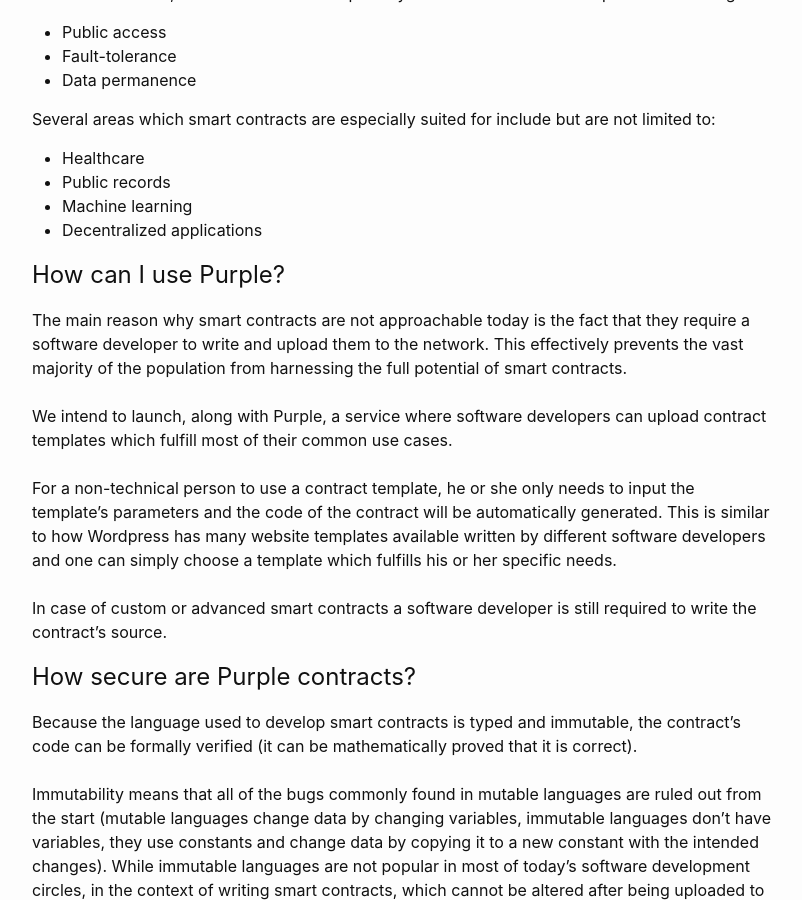
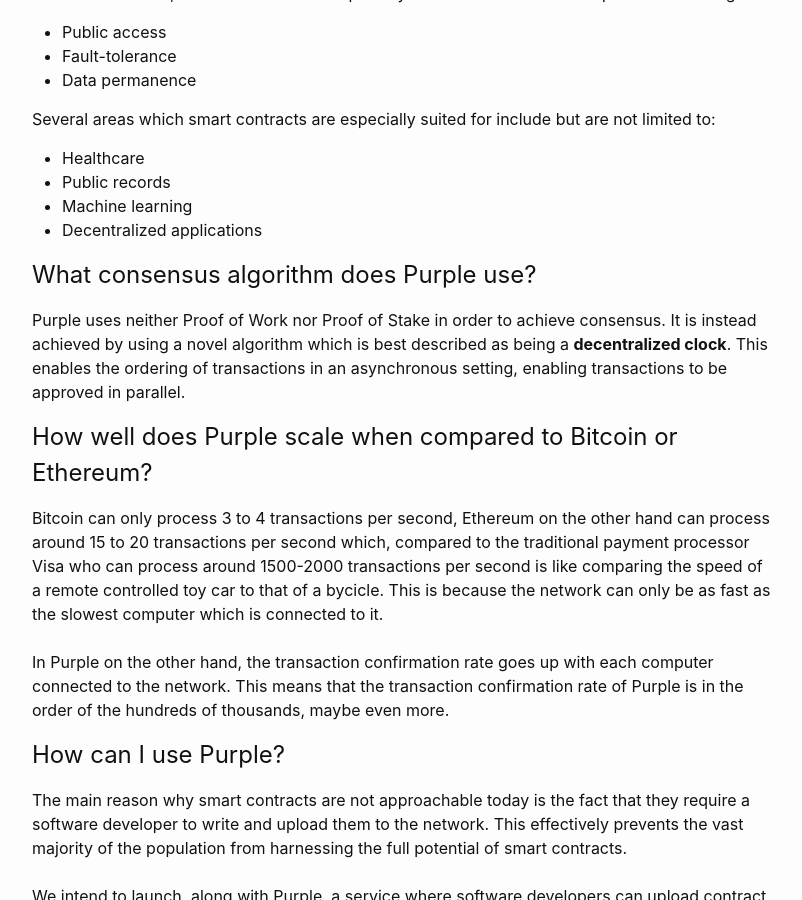
Before and after one commit to purpleprotocol/purpleprotocol.github.io, a Jekyll site: the page built from faq.md, in a window 1280 px wide and 900 px high, scrolled down 324 px. Shown: the whole window, without its empty margins (238-1040 px from the left). Built offline with Jekyll 4.4.1, drawn with Linux system fonts in a browser that asks for light colours; some of the changed text lies outside the part shown.

Commit message:
Updated FAQ

```diff
--- a/_config.yml
+++ b/_config.yml
@@ -15,7 +15,7 @@
 # in the templates via {{ site.myvariable }}.
 title: Purple
 email: octavonce@gmail.com
-description: A scalable decentralized computing platform
+description: A scalable smart contract platform
 baseurl: "" # the subpath of your site, e.g. /blog
 url: https://purpleprotocol.org
 twitter_username: jekyllrb
--- a/faq.md
+++ b/faq.md
@@ -19,6 +19,12 @@ Several areas which smart contracts are especially suited for include but are no
   * Machine learning
   * Decentralized applications
 
+## What consensus algorithm does Purple use?
+Purple uses neither Proof of Work nor Proof of Stake in order to achieve consensus. It is instead achieved by using a novel algorithm which is best described as being a **decentralized clock**. This enables the ordering of transactions in an asynchronous setting, enabling transactions to be approved in parallel.
+
+## How well does Purple scale when compared to Bitcoin or Ethereum?
+Bitcoin can only process 3 to 4 transactions per second, Ethereum on the other hand can process around 15 to 20 transactions per second which, compared to the traditional payment processor Visa who can process around 1500-2000 transactions per second is like comparing the speed of a remote controlled toy car to that of a bycicle. This is because the network can only be as fast as the slowest computer which is connected to it. <br><br> In Purple on the other hand, the transaction confirmation rate goes up with each computer connected to the network. This means that the transaction confirmation rate of Purple is in the order of the hundreds of thousands, maybe even more.
+
 ## How can I use Purple?
 The main reason why smart contracts are not approachable today is the fact that they require a software developer to write and upload them to the network. This effectively prevents the vast majority of the population from harnessing the full potential of smart contracts.<br><br> We intend to launch, along with Purple, a service where software developers can upload contract templates which fulfill most of their common use cases. <br><br>For a non-technical person to use a contract template, he or she only needs to input the template's parameters and the code of the contract will be automatically generated. This is similar to how Wordpress has many website templates available written by different software developers and one can simply choose a template which fulfills his or her specific needs.<br><br> In case of custom or advanced smart contracts a software developer is still required to write the contract's source.
 
@@ -30,3 +36,12 @@ In the future, yes. The plan is to build a software development kit for most of
 
 ## Can I mine on the Purple network?
 Yes. Any computer connected to the network who verifies a certain transaction or smart contract execution receives it’s fee as reward. Since the number of transactions a node in the network can execute in parallel is only limited by it’s hardware and the amount of transactions flowing through the network at that given time, nodes with better hardware will receive more transaction fees.
+
+## Is Purple open source?
+Yes. You can follow the development of the Purple protocol on our github [ organization page](https://github.com/purpleprotocol).
+
+## When is Purple going to be launched?
+We intend to launch the Purple testnet in Q3 2018 and the mainnet in Q1 2019.
+
+## Will there be an initial coin offering?
+Yes. We will announce details about the ICO in the following weeks.
```
Also changed, not shown: index.md (+1 -1 lines).
